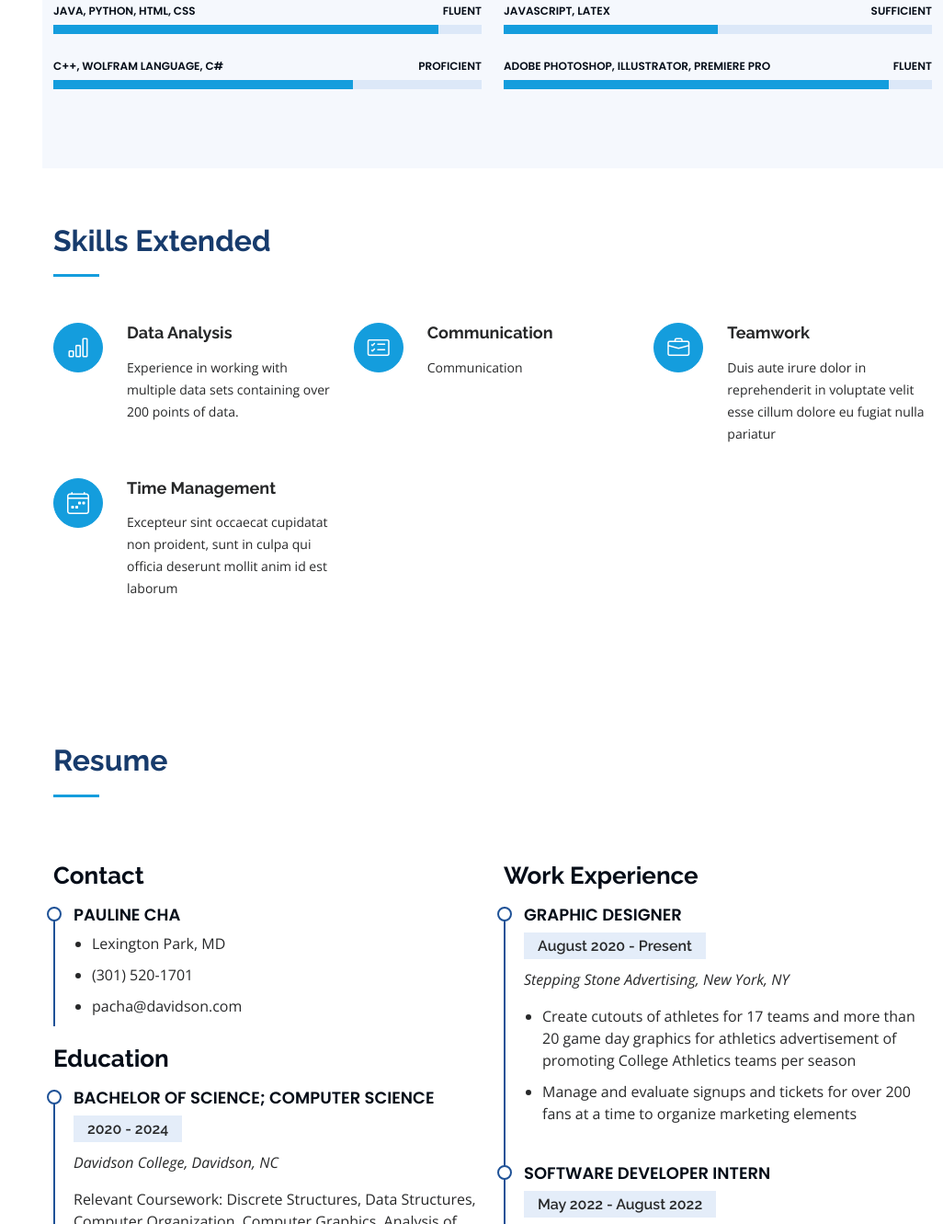
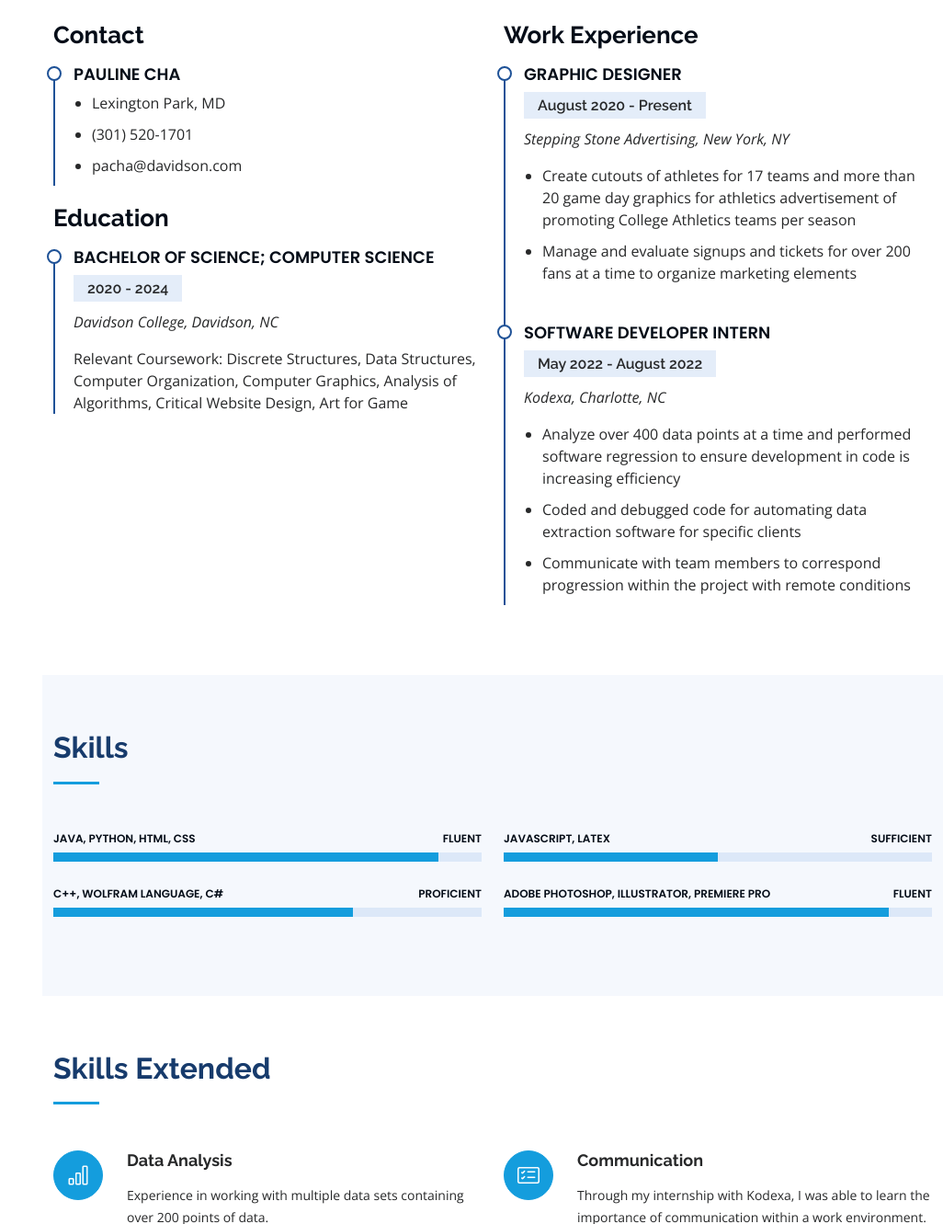
Before and after one commit to cha1hee/cha1hee.github.io, a plain HTML site: page index.html in a window 1280 px wide. Shown: the part 1469-2800 px from the top of the page at 92% size, without its empty margins (254-1280 px from the left). Drawn offline with nearby package versions, Linux system fonts and the light colour scheme.

Commit message:
major changes

```diff
--- a/index.html
+++ b/index.html
@@ -117,7 +117,7 @@
               </div>
             </div>
             <p>
-              Please reach out for any questions, I would love to correspond and learn more about your company and your role.
+              Please reach out for any questions, I would love to correspond and learn more about your company and your career journey.
             </p>
           </div>
         </div>
@@ -172,6 +172,77 @@
 
       </div>
     </section><! End Facts Section -->
+
+    <!-- ======= Resume Section ======= -->
+    <section id="resume" class="resume">
+      <div class="container">
+
+        <div class="section-title">
+          <h2>Resume</h2>
+          <!-- <p>Magnam dolores commodi suscipit. Necessitatibus eius consequatur ex aliquid fuga eum quidem. Sit sint consectetur velit. Quisquam quos quisquam cupiditate. Et nemo qui impedit suscipit alias ea. Quia fugiat sit in iste officiis commodi quidem hic quas.</p> -->
+        </div>
+
+        <div class="row">
+          <div class="col-lg-6" data-aos="fade-up">
+            <h3 class="resume-title">Contact</h3>
+            <div class="resume-item pb-0">
+              <h4>Pauline Cha</h4>
+              <!-- <p><em>biography</em></p> -->
+              <ul>
+                <li>Lexington Park, MD</li>
+                <li>(301) 520-1701</li>
+                <li>pacha@davidson.com</li>
+              </ul>
+            </div>
+
+            <h3 class="resume-title">Education</h3>
+            <div class="resume-item">
+              <h4>Bachelor of Science; Computer Science</h4>
+              <h5>2020 - 2024</h5>
+              <p><em>Davidson College, Davidson, NC</em></p>
+              <p>Relevant Coursework: Discrete Structures, Data Structures, Computer Organization, Computer Graphics, Analysis of Algorithms, Critical Website Design, Art for Game
+    </p>
+            </div>
+            <!-- <div class="resume-item">
+              <h4>Bachelor of Fine Arts &amp; Graphic Design</h4>
+              <h5>2010 - 2014</h5>
+              <p><em>Rochester Institute of Technology, Rochester, NY</em></p>
+              <p>Quia nobis sequi est occaecati aut. Repudiandae et iusto quae reiciendis et quis Eius vel ratione eius unde vitae rerum voluptates asperiores voluptatem Earum molestiae consequatur neque etlon sader mart dila</p>
+            </div> -->
+          </div>
+          <div class="col-lg-6" data-aos="fade-up" data-aos-delay="100">
+            <h3 class="resume-title">Work Experience</h3>
+            <div class="resume-item">
+              <h4>Graphic Designer</h4>
+              <h5>August 2020 - Present</h5>
+              <p><em>Stepping Stone Advertising, New York, NY</em></p>
+              <ul>
+                <!-- <li>Developed numerous marketing programs (logos, brochures,infographics, presentations, and advertisements).</li> -->
+                <li>Create cutouts of athletes for 17 teams and more than 20 game day graphics for athletics advertisement of promoting College Athletics teams per season</li>
+                <li>Manage and evaluate signups and tickets for over 200 fans at a time to organize marketing elements</li>
+              </ul>
+            </div>
+            <div class="resume-item">
+              <h4>Software Developer Intern</h4>
+              <h5>May 2022 - August 2022</h5>
+              <p><em>Kodexa, Charlotte, NC </em></p>
+              <ul>
+                <li>Analyze over 400 data points at a time and performed software regression to ensure development in code is increasing
+    efficiency</li>
+                <li>Coded and debugged code for automating data extraction software for specific clients</li>
+                <li>Communicate with team members to correspond progression within the project with remote conditions</li>
+              </ul>
+            </div>
+          </div>
+        </div>
+
+      </div>
+    </section><!-- End Resume Section -->
+
+
+
+
+
 
     <!-- ======= Skills Section ======= -->
     <section id="skills" class="skills section-bg">
@@ -236,25 +307,29 @@
         </div>
 
         <div class="row">
-          <div class="col-lg-4 col-md-6 icon-box" data-aos="fade-up">
+          <div class="col-lg-6 col-md-6 icon-box" data-aos="fade-up">
             <div class="icon"><i class="bi bi-bar-chart"></i></div>
             <h4 class="title">Data Analysis</h4>
             <p class="description">Experience in working with multiple data sets containing over 200 points of data.</p>
           </div>
-          <div class="col-lg-4 col-md-6 icon-box" data-aos="fade-up" data-aos-delay="100">
+          <div class="col-lg-6 col-md-6 icon-box" data-aos="fade-up" data-aos-delay="100">
             <div class="icon"><i class="bi bi-card-checklist"></i></div>
             <h4 class="title">Communication</h4>
-            <p class="description">Communication</p>
+            <p class="description">Through my internship with Kodexa, I was able to learn the importance of communication within a work environment. The position was remote so there was a separate
+            set of difficulties in corresponding and communicating over the internet, however I was able to communicate coding processes and schedule meetings through messages and emails.</p>
           </div>
-          <div class="col-lg-4 col-md-6 icon-box" data-aos="fade-up" data-aos-delay="200">
+          <div class="col-lg-6 col-md-6 icon-box" data-aos="fade-up" data-aos-delay="200">
             <div class="icon"><i class="bi bi-briefcase"></i></div>
             <h4 class="title">Teamwork</h4>
-            <p class="description">Duis aute irure dolor in reprehenderit in voluptate velit esse cillum dolore eu fugiat nulla pariatur</p>
+            <p class="description">Working in computer science classes at Davidson College always requires teamwork because we are expected to use partner programming for the majority of assignments.
+            On top of this, my club experiences help me develop teamwork skills as I work with E-Board members to plan events. Sports are also an amazing way that I have been able to learn
+            the importance of teamwork and how adjust through difficulties in realtime.</p>
           </div>
-          <div class="col-lg-4 col-md-6 icon-box" data-aos="fade-up" data-aos-delay="300">
+          <div class="col-lg-6 col-md-6 icon-box" data-aos="fade-up" data-aos-delay="300">
             <div class="icon"><i class="bi bi-calendar4-week"></i></div>
             <h4 class="title">Time Management</h4>
-            <p class="description">Excepteur sint occaecat cupidatat non proident, sunt in culpa qui officia deserunt mollit anim id est laborum</p>
+            <p class="description">My approach to time management is making sure to create a priority list that clearly shows the due date as well as expectecd time required to finish a task.
+            this like allows for flexibility within the scheduled projects because I am clearly able to see what priorities to be pushed back or that can be moved around.</p>
           </div>
           <!-- <div class="col-lg-4 col-md-6 icon-box" data-aos="fade-up" data-aos-delay="400">
             <div class="icon"><i class="bi bi-brightness-high"></i></div>
@@ -274,71 +349,6 @@
 
 
 
-    <!-- ======= Resume Section ======= -->
-    <section id="resume" class="resume">
-      <div class="container">
-
-        <div class="section-title">
-          <h2>Resume</h2>
-          <!-- <p>Magnam dolores commodi suscipit. Necessitatibus eius consequatur ex aliquid fuga eum quidem. Sit sint consectetur velit. Quisquam quos quisquam cupiditate. Et nemo qui impedit suscipit alias ea. Quia fugiat sit in iste officiis commodi quidem hic quas.</p> -->
-        </div>
-
-        <div class="row">
-          <div class="col-lg-6" data-aos="fade-up">
-            <h3 class="resume-title">Contact</h3>
-            <div class="resume-item pb-0">
-              <h4>Pauline Cha</h4>
-              <!-- <p><em>biography</em></p> -->
-              <ul>
-                <li>Lexington Park, MD</li>
-                <li>(301) 520-1701</li>
-                <li>pacha@davidson.com</li>
-              </ul>
-            </div>
-
-            <h3 class="resume-title">Education</h3>
-            <div class="resume-item">
-              <h4>Bachelor of Science; Computer Science</h4>
-              <h5>2020 - 2024</h5>
-              <p><em>Davidson College, Davidson, NC</em></p>
-              <p>Relevant Coursework: Discrete Structures, Data Structures, Computer Organization, Computer Graphics, Analysis of Algorithms, Critical Website Design, Art for Game
- </p>
-            </div>
-            <!-- <div class="resume-item">
-              <h4>Bachelor of Fine Arts &amp; Graphic Design</h4>
-              <h5>2010 - 2014</h5>
-              <p><em>Rochester Institute of Technology, Rochester, NY</em></p>
-              <p>Quia nobis sequi est occaecati aut. Repudiandae et iusto quae reiciendis et quis Eius vel ratione eius unde vitae rerum voluptates asperiores voluptatem Earum molestiae consequatur neque etlon sader mart dila</p>
-            </div> -->
-          </div>
-          <div class="col-lg-6" data-aos="fade-up" data-aos-delay="100">
-            <h3 class="resume-title">Work Experience</h3>
-            <div class="resume-item">
-              <h4>Graphic Designer</h4>
-              <h5>August 2020 - Present</h5>
-              <p><em>Stepping Stone Advertising, New York, NY</em></p>
-              <ul>
-                <!-- <li>Developed numerous marketing programs (logos, brochures,infographics, presentations, and advertisements).</li> -->
-                <li>Create cutouts of athletes for 17 teams and more than 20 game day graphics for athletics advertisement of promoting College Athletics teams per season</li>
-                <li>Manage and evaluate signups and tickets for over 200 fans at a time to organize marketing elements</li>
-              </ul>
-            </div>
-            <div class="resume-item">
-              <h4>Software Developer Intern</h4>
-              <h5>May 2022 - August 2022</h5>
-              <p><em>Kodexa, Charlotte, NC </em></p>
-              <ul>
-                <li>Analyze over 400 data points at a time and performed software regression to ensure development in code is increasing
-efficiency</li>
-                <li>Coded and debugged code for automating data extraction software for specific clients</li>
-                <li>Communicate with team members to correspond progression within the project with remote conditions</li>
-              </ul>
-            </div>
-          </div>
-        </div>
-
-      </div>
-    </section><!-- End Resume Section -->
 
     <!-- ======= Portfolio Section ======= -->
     <section id="portfolio" class="portfolio section-bg">
@@ -364,9 +374,9 @@ efficiency</li>
 
           <div class="col-lg-4 col-md-6 portfolio-item filter-app">
             <div class="portfolio-wrap">
-              <img src="assets/img/portfolio/portfolio-1.jpg" class="img-fluid" alt="">
+              <img src="assets/img/portfolio/usabilityproj.png" class="img-fluid" alt="">
               <div class="portfolio-links">
-                <a href="assets/img/portfolio/portfolio-1.jpg" data-gallery="portfolioGallery" class="portfolio-lightbox" title="Usability Website"><i class="bx bx-plus"></i></a>
+                <a href="assets/img/portfolio/usabilityproj.png" data-gallery="portfolioGallery" class="portfolio-lightbox" title="Usability Website"><i class="bx bx-plus"></i></a>
                 <!-- <a href="portfolio-details.html" title="More Details"><i class="bx bx-link"></i></a> -->
                 <a href="https://cha1hee.github.io/dig245-usability-test/" title="More Details"><i class="bx bx-link"></i></a>
               </div>
@@ -375,10 +385,10 @@ efficiency</li>
 
           <div class="col-lg-4 col-md-6 portfolio-item filter-web">
             <div class="portfolio-wrap">
-              <img src="assets/img/portfolio/portfolio-2.jpg" class="img-fluid" alt="">
+              <img src="assets/img/portfolio/hackdavidson.png" class="img-fluid" alt="">
               <div class="portfolio-links">
-                <a href="assets/img/portfolio/portfolio-2.jpg" data-gallery="portfolioGallery" class="portfolio-lightbox" title="Web 3"><i class="bx bx-plus"></i></a>
-                <a href="portfolio-details.html" title="More Details"><i class="bx bx-link"></i></a>
+                <a href="assets/img/portfolio/hackdavidsonss.png" data-gallery="portfolioGallery" class="portfolio-lightbox" title="Hack@Davidson"><i class="bx bx-plus"></i></a>
+                <a href="https://hackatdavidson.com/" title="More Details"><i class="bx bx-link"></i></a>
               </div>
             </div>
           </div>
```
Also changed, not shown: assets/img/portfolio/Screen Shot 2022-11-29 at 2.28.52 PM.png (added), assets/img/portfolio/hackdavidson.png (added), assets/img/portfolio/hackdavidsonss.png (added), assets/img/portfolio/usabilityproj.png (added), 2 other files.
